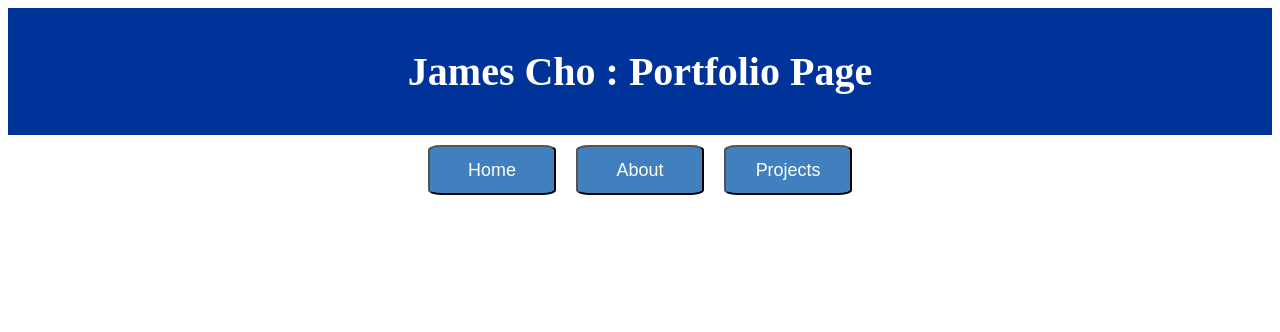
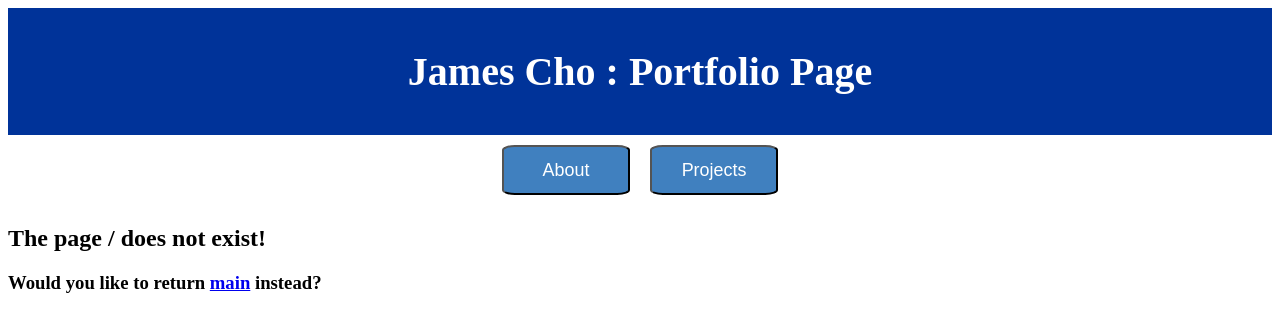
Before and after one commit to hwisoo/react-portfolio, a React app: page /#/ in a window 1280 px wide. Shown: the top 332 px of the page. Built offline with nearby package versions, Linux system fonts and the light colour scheme.

Commit message:
add Error404 and Error routing

```diff
--- a/src/components/App.jsx
+++ b/src/components/App.jsx
@@ -3,6 +3,7 @@
 import Header from './Header';
 import About from './About';
 import ProjectsList from './ProjectList';
+import Error404 from './Error404';
 // import globalStyles from '../assets/styles/global.css';
 
 function App() {
@@ -12,6 +13,7 @@
       <Switch>
         <Route path="/about" component={About} />
         <Route path="/projects" component={ProjectsList} />
+        <Route component={Error404} />
       </Switch>
     </div>
   );
--- /dev/null
+++ b/src/components/Error404.jsx
@@ -0,0 +1,20 @@
+import React from 'react';
+import PropTypes from 'prop-types';
+import { Link } from 'react-router-dom';
+
+function Error404(props) {
+  return (
+    <div>
+      <h2>The page {props.location.pathname} does not exist!</h2>
+      <h3>
+        Would you like to return <Link to="/about">main</Link> instead?
+      </h3>
+    </div>
+  );
+}
+
+Error404.propTypes = {
+  location: PropTypes.object
+};
+
+export default Error404;
--- a/src/components/Header.jsx
+++ b/src/components/Header.jsx
@@ -47,10 +47,6 @@
       </style>
       <h1 id="headerMain">James Cho : Portfolio Page</h1>
 
-      <Link to="/home">
-        <button>Home </button>
-      </Link>
-
       <Link to="/about">
         <button>About</button>
       </Link>
```
